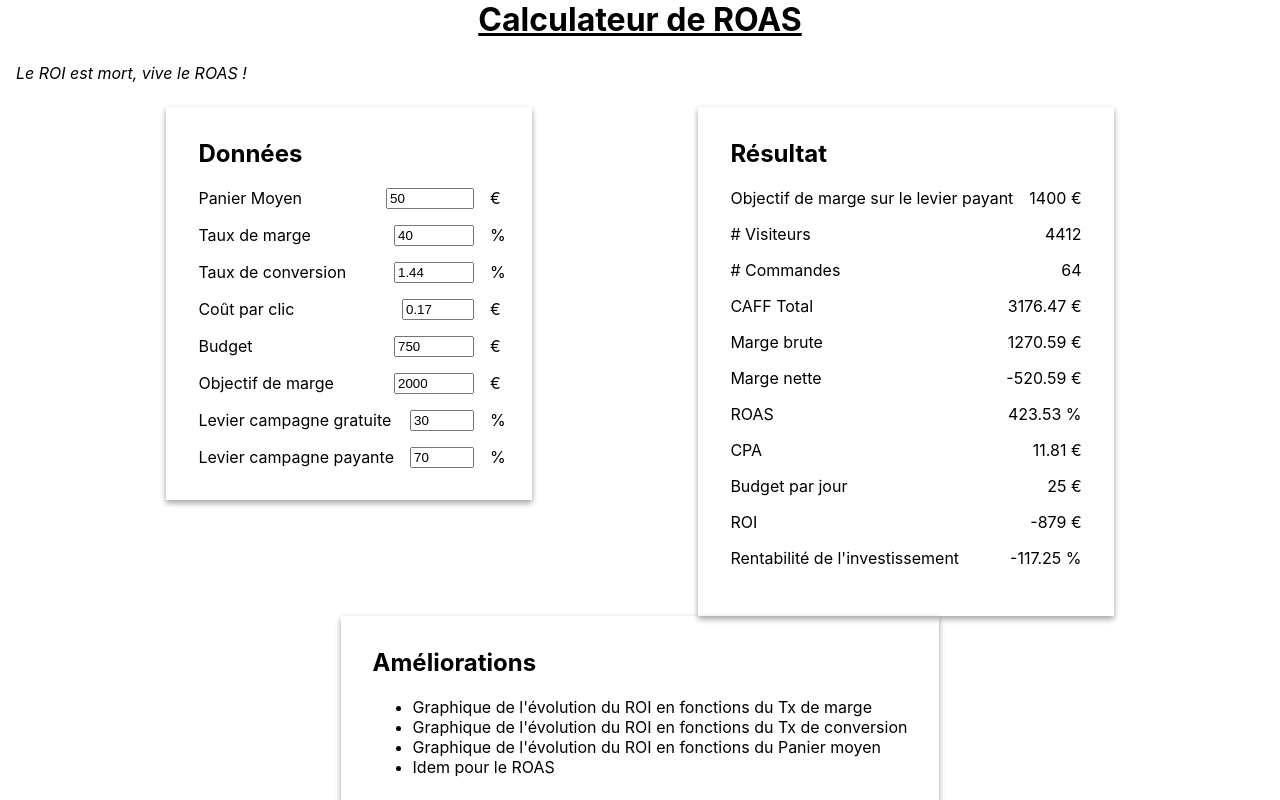
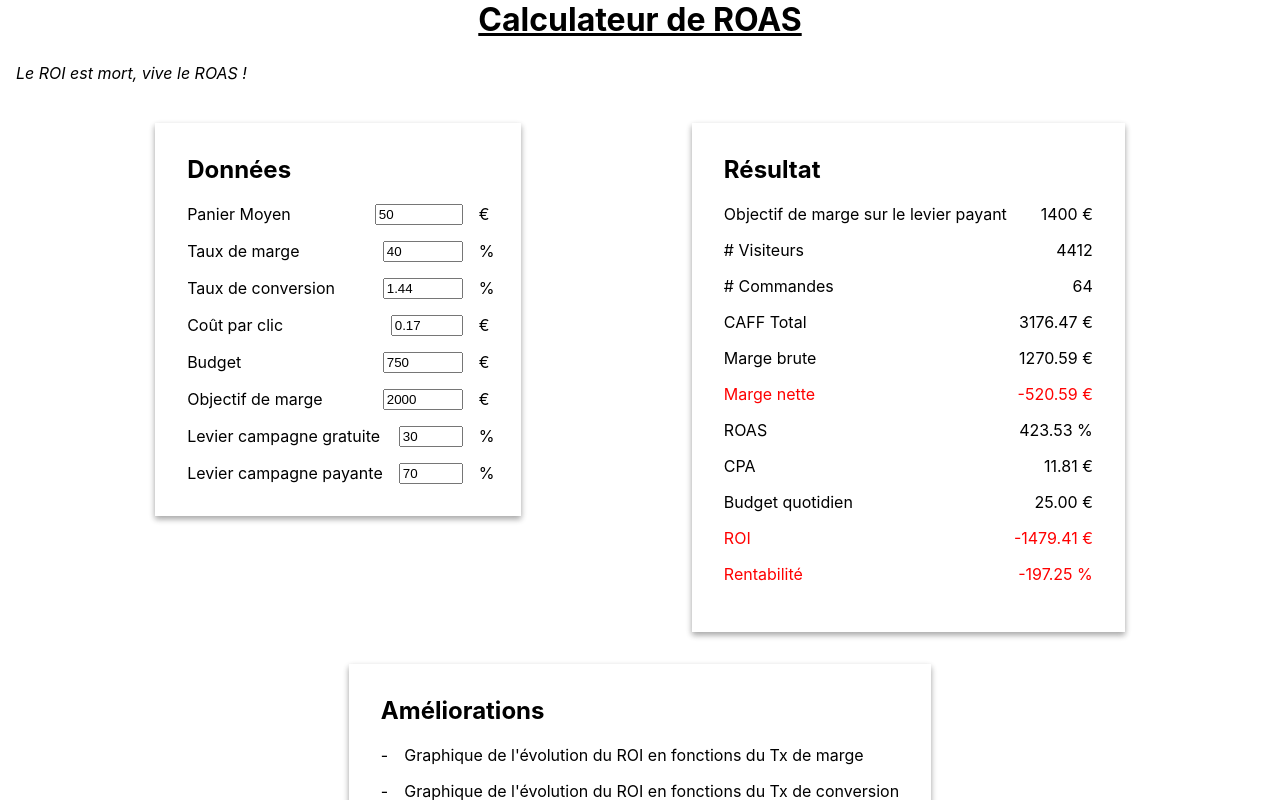
Before and after one commit to ifiroth/cra, a React (Create React App) app: page / in a window 1280 px wide. Shown: the top 800 px of the page. Built offline with nearby package versions, Linux system fonts and the light colour scheme.

Commit message:
ready to be stagged w/out graph

```diff
--- a/src/App.js
+++ b/src/App.js
@@ -17,13 +17,16 @@ function App() {
           <h2>Résultat</h2>
           <Result/>
         </section>
-        <section className={"card"}>
+        <section className={"card"} id={"features"}>
           <h2>Améliorations</h2>
           <ul>
             <li>Graphique de l'évolution du ROI en fonctions du Tx de marge</li>
             <li>Graphique de l'évolution du ROI en fonctions du Tx de conversion</li>
             <li>Graphique de l'évolution du ROI en fonctions du Panier moyen</li>
             <li>Idem pour le ROAS</li>
+            <li>Swipe des différents graphiques</li>
+            <li>Envoi de mails avec les statistiques</li>
+            <li>Souscrire aux données</li>
           </ul>
         </section>
       </div>
--- a/src/Components/Inputs/fields.js
+++ b/src/Components/Inputs/fields.js
@@ -22,7 +22,7 @@ const fields = [
       max: 100,
     },
     unit: '%',
-    type: 'int',
+    type: 'dec',
   },
   {
     label: 'Taux de conversion',
--- a/src/Components/Result/index.js
+++ b/src/Components/Result/index.js
@@ -1,75 +1,60 @@
-import React, {useState} from "react";
+import React, {useEffect, useState} from "react";
 import store from "../../store";
 import fields from "../Inputs/fields";
+import results from "./results";
 
-const Result = () => {
+const Result = string => {
+  /* Initialize store with outputs and inputs */
 
-  const [data, setData] = useState(fields);
+  const [inputs, setInputs] = useState(fields);
+  const [outputs, setOutputs] = useState(results);
 
   store.subscribe(() => {
-    setData(store.getState().inputs)
+    setInputs(store.getState().inputs)
   })
 
-  const getValue = (label) => data.find(item => item.name === label)?.attr?.value
+  useEffect(() => {
+    setOutputs(outputs)
+  }, [inputs, outputs])
 
-  const marginGoal = getValue('marginGoal') * getValue('paidCampaignLeverage') / 100
-  const visitorCount = (getValue('budget') / getValue('costPerClick'))
-  const orderCount = visitorCount * getValue('conversionRate') / 100
-  const caff = getValue('averageBasket') * orderCount
-  const grossMargin = getValue('marginRate') * caff  / 100
-  const netMargin = getValue('budget') - grossMargin
-  const roas = caff / getValue('budget') * 100
-  const cpa = getValue('budget') / orderCount
-  const dailyBudget = getValue('budget') / 30
-  const roi = grossMargin - getValue('budget') - marginGoal
-  const rentability = roi / getValue('budget') * 100
+  /* Define getters */
+
+  const getData = label => {
+
+    let data = inputs.find(item => item.name === label)?.attr?.value
+
+    if (data === undefined)
+      data = outputs.find(item => item.id === label)?.value
+
+    if (data === undefined)
+      return label
+
+    return data
+  }
+
+  /* Define Calculator functions */
+
+  const calculate = (item, k) => {
+    // TODO: remove eval with homemade stuff
+    outputs[k].value = eval(item.formula.map(term => getData(term)).join(' '))
+    outputs[k].isCritical = outputs[k].value <= item.critical
+    console.log(outputs[k])
+    return [outputs[k].value.toFixed(item.dec), item.unit].join(' ')
+  }
+
+  /* Prints Outcome */
 
   return (
     <ul className={"result-list"}>
-      <li>
-        <label htmlFor={"paidCampaignMarginGoal"}>Objectif de marge sur le levier payant</label>
-        <span id={"paidCampaignMarginGoal"}>{marginGoal} €</span>
-      </li>
-      <li>
-        <label htmlFor={"visitorCount"}># Visiteurs</label>
-        <span id={"visitorCount"}>{visitorCount.toFixed(0)}</span>
-      </li>
-      <li>
-        <label htmlFor={"orderCount"}># Commandes</label>
-        <span id={"orderCount"}>{orderCount.toFixed(0)}</span>
-      </li>
-      <li>
-        <label htmlFor={"caff"}>CAFF Total</label>
-        <span id={"caff"}>{caff.toFixed(2)} €</span>
-      </li>
-      <li>
-        <label htmlFor={"grossMargin"}>Marge brute</label>
-        <span id={"grossMargin"}>{grossMargin.toFixed(2)} €</span>
-      </li>
-      <li>
-        <label htmlFor={"netMargin"}>Marge nette</label>
-        <span id={"netMargin"}>{netMargin.toFixed(2)} €</span>
-      </li>
-      <li>
-        <label htmlFor={"roas"}>ROAS</label>
-        <span id={"roas"}>{roas.toFixed(2)} %</span>
-      </li>
-      <li>
-        <label htmlFor={"cpa"}>CPA</label>
-        <span id={"cpa"}>{cpa.toFixed(2)} €</span>
-      </li>
-      <li>
-        <label htmlFor={"dailyBudget"}>Budget par jour</label>
-        <span id={"dailyBudget"}>{dailyBudget.toFixed(0)} €</span>
-      </li>
-      <li>
-        <label htmlFor={"roi"}>ROI</label>
-        <span id={"roi"}>{roi.toFixed(0)} €</span>
-      </li>
-      <li>
-        <label htmlFor={"rentability"}>Rentabilité de l'investissement</label>
-        <span id={"rentability"}>{rentability.toFixed(2)} %</span>
-      </li>
+      {outputs.map((item,k) => (
+        <li
+          key={item.id}
+          className={item.isCritical && 'critical'
+        }>
+          <label htmlFor={item.id}>{item.label}</label>
+          <span id={item.id}>{calculate(item, k)}</span>
+        </li>
+      ))}
     </ul>
   )
 }
--- /dev/null
+++ b/src/Components/Result/results.js
@@ -0,0 +1,92 @@
+const results = [
+    {
+      formula: ['marginGoal', '*', 'paidCampaignLeverage', '/', 100],
+      critical: 0,
+      unit: '€',
+      label: 'Objectif de marge sur le levier payant',
+      dec: 0,
+      id: 'paidCampaignMarginGoal',
+    },
+    {
+      formula: ['budget', '/', 'costPerClick'],
+      critical: 0,
+      unit: '',
+      label: '# Visiteurs',
+      dec: 0,
+      id: 'visitorCount',
+    },
+    {
+      formula: ['visitorCount', '*', 'conversionRate', '/', 100],
+      critical: 0,
+      unit: '',
+      label: '# Commandes',
+      dec: 0,
+      id: 'orderCount',
+    },
+    {
+      formula: ['averageBasket', '*', 'orderCount'],
+      critical: 0,
+      unit: '€',
+      label: 'CAFF Total',
+      dec: 2,
+      id: 'caff',
+    },
+    {
+      formula: ['marginRate' ,'*', 'caff', '/', 100],
+      critical: 0,
+      unit: '€',
+      label: 'Marge brute',
+      dec: 2,
+      id: 'grossMargin',
+    },
+    {
+      formula: ['budget', '-', 'grossMargin'],
+      critical: 0,
+      unit: '€',
+      label: 'Marge nette',
+      dec: 2,
+      id: 'netMargin',
+    },
+    {
+      formula: ['caff', '/', 'budget', '*', 100],
+      critical: 0,
+      unit: '%',
+      label: 'ROAS',
+      dec: 2,
+      id: 'roas',
+    },
+    {
+      formula: ['budget', '/', 'orderCount'],
+      critical: 0,
+      unit: '€',
+      label: 'CPA',
+      dec: 2,
+      id: 'cpa',
+    },
+    {
+      formula: ['budget', '/', 30],
+      critical: 0,
+      unit: '€',
+      label: 'Budget quotidien',
+      dec: 2,
+      id: 'dailyBudget',
+    },
+    {
+      formula: ['grossMargin', '-', 'budget', '-', 'marginGoal'],
+      critical: 0,
+      unit: '€',
+      label: 'ROI',
+      dec: 2,
+      id: 'roi',
+    },
+    {
+      formula: ['roi', '/', 'budget', '*', 100],
+      critical: 0,
+      unit: '%',
+      label: 'Rentabilité',
+      dec: 2,
+      id: 'rentability',
+    },
+]
+
+export default results
--- a/src/Styles/main.scss
+++ b/src/Styles/main.scss
@@ -29,6 +29,8 @@
       rgba(0, 0, 0, 0.16) 0 3px 6px,
       rgba(0, 0, 0, 0.23) 0 3px 6px;
     padding: 2rem;
+
+    margin: 1rem;
   }
 }
 
@@ -40,6 +42,7 @@
   .field-row {
     display: flex;
     justify-content: space-between;
+    align-items: center;
     gap: 1rem;
 
     label {
@@ -56,9 +59,9 @@
   }
 }
 
-#results {
+#results, #features {
 
-  .result-list {
+  ul {
     display: flex;
     flex-flow: column nowrap;
     list-style: none;
@@ -69,7 +72,24 @@
       display: flex;
       justify-content: space-between;
       gap: 1rem;
+
+      :last-child {
+        min-width: 70px;
+        text-align: right;
+      }
     }
   }
+}
 
+#features ul li {
+
+  justify-content: flex-start;
+
+  &::before {
+    content: '-';
+  }
 }
+
+.critical {
+  color: red;
+}
```
